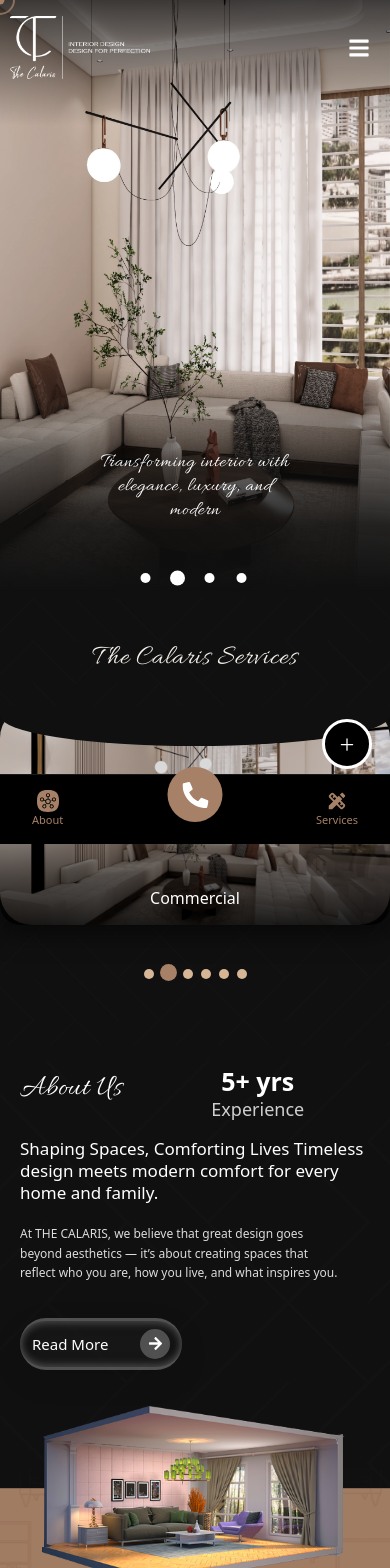
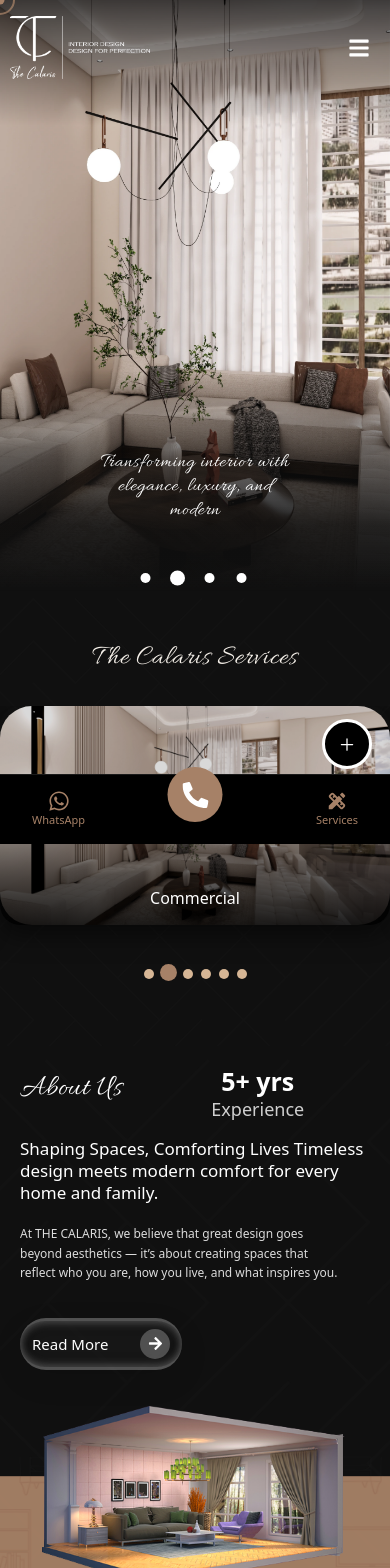
Before and after one commit to Hirola-Sakthi/calarise, a React (Vite) app: page / in a window 390 px wide. Shown: the top 1568 px of the page. Built offline with nearby package versions, Linux system fonts and the light colour scheme; a web font is replaced by a local one.

Commit message:
updated code

```diff
--- a/src/components/AutoPopupModal.css
+++ b/src/components/AutoPopupModal.css
@@ -49,8 +49,13 @@
   border-radius: 6px;
 }
 
+.popup-actions {
+  display: flex;
+  gap: 12px;
+}
+
 .popup-submit {
-  width: 100%;
+  flex: 1;
   padding: 12px;
   background: #a68167;
   color: #fff;
@@ -59,3 +64,23 @@
   cursor: pointer;
   font-weight: 600;
 }
+
+.popup-submit:disabled {
+  opacity: 0.6;
+  cursor: not-allowed;
+}
+
+.popup-whatsapp {
+  flex: 1;
+  padding: 12px;
+  background: #a68167;
+  color: #fff;
+  border: none;
+  border-radius: 6px;
+  cursor: pointer;
+  font-weight: 600;
+  display: flex;
+  align-items: center;
+  justify-content: center;
+  gap: 8px;
+}
--- a/src/components/AutoPopupModal.jsx
+++ b/src/components/AutoPopupModal.jsx
@@ -3,6 +3,7 @@ import "./AutoPopupModal.css";
 import axios from "axios";
 import { ToastContainer, toast } from "react-toastify";
 import "react-toastify/dist/ReactToastify.css";
+import { FaWhatsapp } from "react-icons/fa";
 
 const AutoPopupModal = () => {
   const [show, setShow] = useState(false);
@@ -131,9 +132,22 @@ const AutoPopupModal = () => {
             rows="4"
           ></textarea>
 
-          <button type="submit" disabled={loading} className="popup-submit">
-            {loading ? "Sending..." : "Submit"}
-          </button>
+          <div className="popup-actions">
+            <button type="submit" disabled={loading} className="popup-submit">
+              {loading ? "Sending..." : "Submit"}
+            </button>
+
+            <button
+              type="button"
+              className="popup-whatsapp"
+              onClick={() =>
+                window.open("https://wa.me/919845921706", "_blank")
+              }
+            >
+              <FaWhatsapp size={18} />
+              WhatsApp
+            </button>
+          </div>
         </form>
       </div>
     </div>
--- a/src/components/BottomNav.css
+++ b/src/components/BottomNav.css
@@ -40,6 +40,15 @@
   margin-top: -30px;
 }
 
+.nav-item,
+.nav-item:hover,
+.nav-item:focus,
+.nav-item:active {
+  color: #a68167;
+  text-decoration: none;
+  outline: none;
+}
+
 @media (min-width: 768px) {
   .mobile-bottom-nav {
     display: none;
--- a/src/components/BottomNav.jsx
+++ b/src/components/BottomNav.jsx
@@ -1,25 +1,31 @@
 import React from "react";
-import { FaPhoneAlt } from "react-icons/fa";
+import { FaPhoneAlt, FaWhatsapp } from "react-icons/fa";
 import { MdDesignServices } from "react-icons/md";
-import { SiSmartthings } from "react-icons/si";
 import "./BottomNav.css";
+import { Link } from "react-router-dom";
 
 export default function BottomNav() {
   return (
     <div className="mobile-bottom-nav">
-      <a href="/about-us" className="nav-item">
-        <SiSmartthings size={22} />
-        <span>About</span>
+      <a
+        href="https://wa.me/919845921706"
+        target="_blank"
+        rel="noopener noreferrer"
+        className="nav-item"
+      >
+        <FaWhatsapp size={22} />
+        <span>WhatsApp</span>
       </a>
+
       <div className="call-wrapper">
         <a href="tel:+919845921706" className="call-btn">
           <FaPhoneAlt size={26} />
         </a>
       </div>
-      <a href="/services" className="nav-item">
+      <Link to="/services" className="nav-item">
         <MdDesignServices size={22} />
         <span>Services</span>
-      </a>
+      </Link>
     </div>
   );
 }
--- a/src/components/ServicesSection.css
+++ b/src/components/ServicesSection.css
@@ -77,7 +77,7 @@
   top: -20px;
   left: 0;
   width: 100%;
-  height: 60px;
+  height: 45px;
   background: #101010;
   border-bottom-left-radius: 100% 100%;
   border-bottom-right-radius: 100% 100%;
@@ -181,6 +181,9 @@
   .service-title {
     font-size: 16px;
   }
+  .services-swiper-wrap::before {
+    height: 10px;
+}
 }
 
 /* @media (max-width: 540px) {
--- a/src/components/WhyChooseUs.css
+++ b/src/components/WhyChooseUs.css
@@ -221,7 +221,7 @@
     background: #101010;
     padding: 50px 60px;
     box-sizing: border-box;
-    margin-top: -140px;
+    margin-top: -165px;
   }
   .why-image-box img {
     margin-left: 60px;
--- a/src/pages/Blog/BlogDetails.jsx
+++ b/src/pages/Blog/BlogDetails.jsx
@@ -30,9 +30,9 @@ const BlogDetails = () => {
       <section className="blog-section">
         <div className="blog-banner">
           <div className="blog-overlay"></div>
-          <div className="banner-title">
+          {/* <div className="banner-title">
             <span className="allura-font">{blog.title}</span>
-          </div>
+          </div> */}
         </div>
         <div className="blog-list">
           <div className="blog-container blog-details-content">
--- a/src/pages/Residential/Residential.css
+++ b/src/pages/Residential/Residential.css
@@ -404,8 +404,8 @@
   .scroll-up-btn {
     width: 54px;
     height: 54px;
-    bottom: 18px;
-    right: 18px;
+    bottom: 145px;
+    right: 15px;
   }
 
   .scroll-up-btn svg {
```
